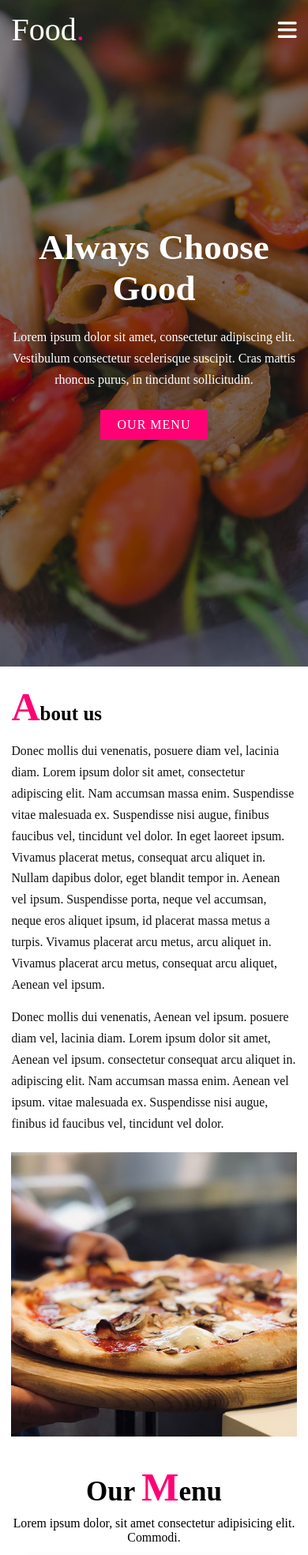
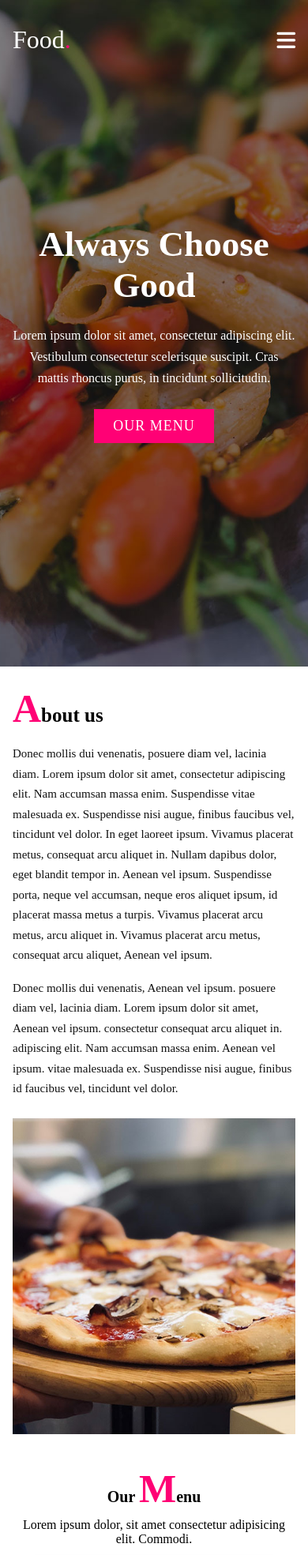
Before and after one commit to mahmoud-adel-ahmed/Food-Template, a plain HTML site: page index.html in a window 390 px wide. Shown: the top 1969 px of the page at 79% size. Drawn offline with Linux system fonts and the light colour scheme.

Commit message:
some media and font size modified

```diff
--- a/css/style.scss
+++ b/css/style.scss
@@ -1,3 +1,5 @@
+@use "sass:math";
+
 * {
   margin: 0;
   padding: 0;
@@ -5,8 +7,17 @@
   font-family: "Times New Roman", Times, serif;
 }
 
+@function pxToRemCalc($pixel) {
+  @if math.is-unitless($pixel) {
+    @return math.div($pixel, 16) + rem;
+  } @else {
+    @error "please enter valid number";
+  }
+}
+
 html {
   scroll-behavior: smooth;
+  font-size: 100%;
 }
 
 li {
@@ -17,6 +28,10 @@ a {
   text-decoration: none;
 }
 
+img {
+  max-width: 100%;
+}
+
 section {
   padding: 6rem 5%;
 }
@@ -25,18 +40,17 @@ section {
   padding: 1rem 0;
   text-align: center;
   h3 {
-    font-size: 25px;
+    font-size: pxToRemCalc(24);
     padding: 0.5rem 0;
     text-transform: capitalize;
-    font-size: 35px;
     span {
-      font-size: 50px;
+      font-size: pxToRemCalc(50);
       text-transform: capitalize;
       color: #ff0175;
     }
   }
   p {
-    font-size: 1.1rem;
+    font-size: pxToRemCalc(17);
   }
 }
 
@@ -44,14 +58,14 @@ section {
   background: #ff0175;
   display: inline-block;
   padding: 0.7rem 1.5rem;
-  font-size: 18px;
-  letter-spacing: 1px;
-  margin-top: 10px;
+  font-size: pxToRemCalc(18);
+  letter-spacing: pxToRemCalc(1);
+  margin-top: pxToRemCalc(10);
   color: #fff;
   text-transform: uppercase;
   transition: all 0.3s ease;
   &:hover {
-    letter-spacing: 4px;
+    letter-spacing: pxToRemCalc(4);
   }
 }
 
@@ -74,9 +88,10 @@ header {
   .logo {
     flex: 1;
     h1 {
-      font-size: 40px;
+      font-size: pxToRemCalc(40);
       font-weight: normal;
       color: #fff;
+      padding: 1rem 0;
       span {
         color: #ff0175;
       }
@@ -91,9 +106,10 @@ header {
       li {
         a {
           color: #fff;
-          font-size: 20px;
-          padding: 15px;
+          font-size: pxToRemCalc(20);
+          padding: pxToRemCalc(15);
           transition: all 0.5s ease;
+          display: inline-block;
           &:hover {
             color: #ff0175;
           }
@@ -124,7 +140,7 @@ header {
     }
   }
   .fa-bars {
-    font-size: 1.9rem;
+    font-size: pxToRemCalc(27);
     display: none;
     cursor: pointer;
   }
@@ -141,12 +157,12 @@ header {
     text-align: center;
     color: #fff;
     h2 {
-      font-size: 75px;
+      font-size: pxToRemCalc(75);
       padding-bottom: 0.5rem;
     }
     p {
       padding: 1rem 0;
-      font-size: 17px;
+      font-size: pxToRemCalc(17);
       line-height: 1.7;
     }
   }
@@ -161,6 +177,7 @@ header {
     .image {
       flex-basis: 47%;
       height: 25rem;
+      flex-grow: 1;
       img {
         width: 100%;
         height: 100%;
@@ -169,11 +186,12 @@ header {
     }
     .content {
       flex-basis: 50%;
+      flex-grow: 1;
       h3 {
-        font-size: 25px;
+        font-size: pxToRemCalc(25);
         padding: 0.5rem 0;
         span {
-          font-size: 50px;
+          font-size: pxToRemCalc(50);
           text-transform: capitalize;
           color: #ff0175;
         }
@@ -211,7 +229,7 @@ header {
         margin-bottom: 1rem;
       }
       p {
-        font-size: 1.2rem;
+        font-size: pxToRemCalc(17);
         color: #111;
         text-transform: capitalize;
       }
@@ -251,7 +269,7 @@ header {
       text-align: center;
       text-transform: capitalize;
       background: #fff;
-      padding: 2rem;
+      padding: pxToRemCalc(32);
       img {
         width: 7rem;
         height: 7rem;
@@ -259,13 +277,13 @@ header {
         margin-bottom: 0;
       }
       p {
-        line-height: 1.6;
+        line-height: 1.7;
         color: #111;
-        font-size: 1.1rem;
+        font-size: pxToRemCalc(17);
         padding: 1rem 0;
       }
       span {
-        font-size: 1.3rem;
+        font-size: pxToRemCalc(19);
         color: #ff0175;
       }
     }
@@ -286,7 +304,7 @@ header {
       background-color: #fff;
       text-transform: capitalize;
       h3 {
-        font-size: 25px;
+        font-size: pxToRemCalc(23);
       }
       form {
         input,
@@ -295,14 +313,12 @@ header {
           text-transform: capitalize;
           margin: 1rem 0;
           padding: 0.7rem;
-
-          font-size: 1.2rem;
+          font-size: calc(0.8rem + 5px);
           color: #111;
           outline: 0;
-          border: 1px solid #ddd;
+          border: pxToRemCalc(1) solid #ddd;
         }
       }
-
       textarea {
         height: 7rem;
         resize: none;
@@ -323,23 +339,36 @@ footer {
   }
 }
 
-@media screen and (max-width: 1024px) {
+@media screen and (max-width: 64em) {
+  .heading {
+    h3 {
+      font-size: pxToRemCalc(20);
+    }
+    p {
+      font-size: pxToRemCalc(16);
+    }
+  }
+
   section,
   header {
     padding: 2rem;
   }
 
-  .btn {
-    font-size: 16px;
+  header {
+    .logo {
+      h1 {
+        font-size: pxToRemCalc(32);
+      }
+    }
   }
 
   .banner {
     .content {
       h2 {
-        font-size: 60px;
+        font-size: pxToRemCalc(60);
       }
       p {
-        font-size: 18px;
+        font-size: pxToRemCalc(18);
       }
     }
   }
@@ -353,6 +382,7 @@ footer {
       }
       .content {
         p {
+          font-size: pxToRemCalc(15);
           &:last-of-type {
             display: none;
           }
@@ -366,6 +396,9 @@ footer {
       justify-content: center;
       .box {
         @include boxSize(48%);
+        p {
+          font-size: calc(0.5rem + 7px);
+        }
       }
     }
   }
@@ -375,6 +408,9 @@ footer {
       justify-content: center;
       .box {
         @include boxSize(46%);
+        p {
+          font-size: calc(0.5rem + 7px);
+        }
       }
     }
   }
@@ -384,6 +420,9 @@ footer {
       justify-content: center;
       .box {
         @include boxSize(46%);
+        p {
+          font-size: calc(0.5rem + 7px);
+        }
       }
     }
   }
@@ -395,18 +434,16 @@ footer {
       }
     }
   }
+  footer {
+    p {
+      font-size: 1.1rem;
+    }
+  }
 }
 
-@media screen and (max-width: 768px) {
-  html {
-    font-size: 90%;
-  }
+@media screen and (max-width: 48em) {
   section {
     padding: 1rem;
-  }
-
-  .btn {
-    font-size: 16px;
   }
 
   header {
@@ -430,6 +467,7 @@ footer {
             display: block;
             padding: 0.7rem 0;
             color: #111;
+            font-size: pxToRemCalc(17);
           }
         }
       }
@@ -448,7 +486,7 @@ footer {
       align-items: center;
       align-self: flex-end;
       position: absolute;
-      top: 1.7rem;
+      top: calc(2rem + 5px);
       right: 1rem;
       color: #fff;
     }
@@ -457,10 +495,10 @@ footer {
   .banner {
     .content {
       h2 {
-        font-size: 45px;
+        font-size: pxToRemCalc(45);
       }
       p {
-        font-size: 16px;
+        font-size: pxToRemCalc(16);
       }
     }
   }
```
Also changed, not shown: css/style.css, 1 other file.
